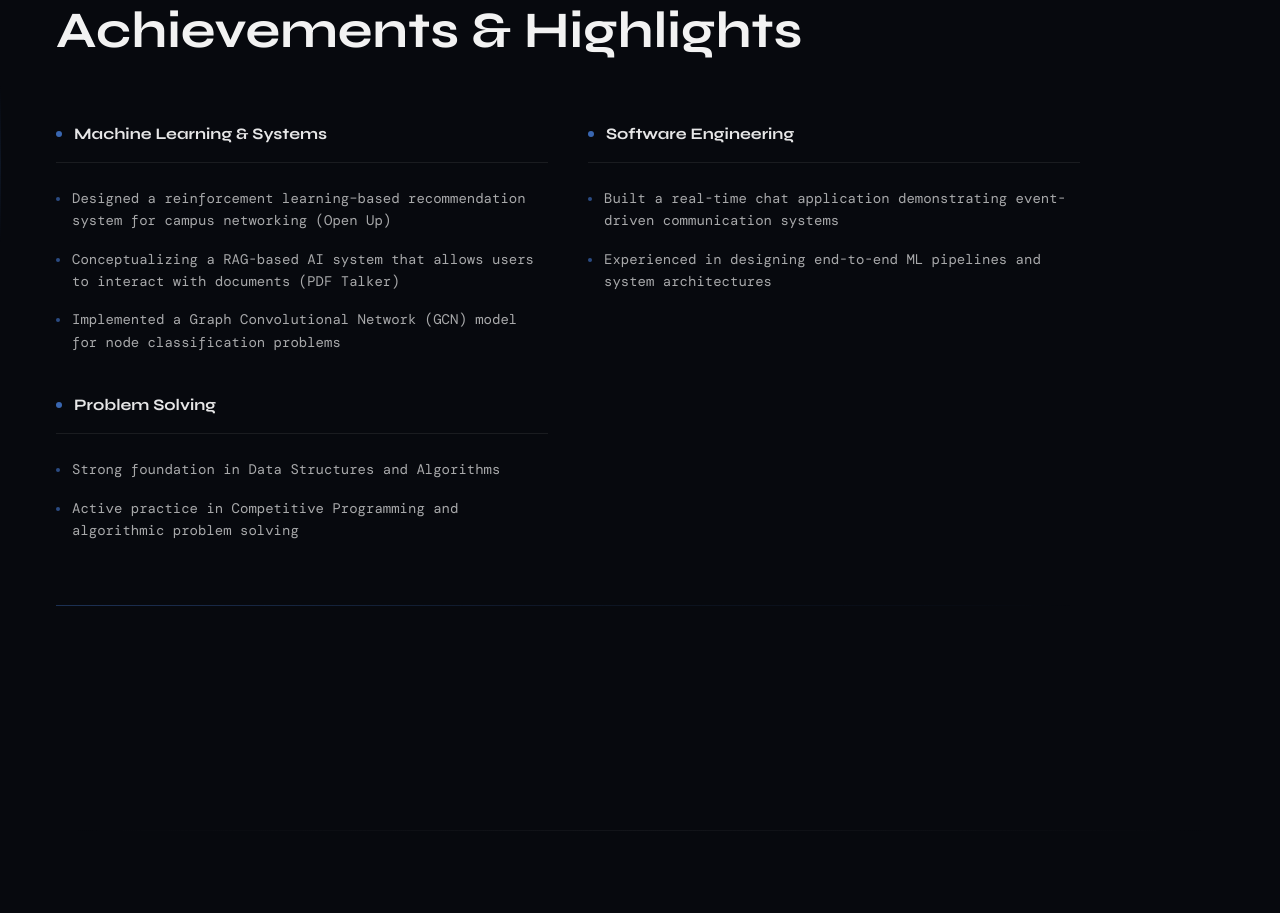
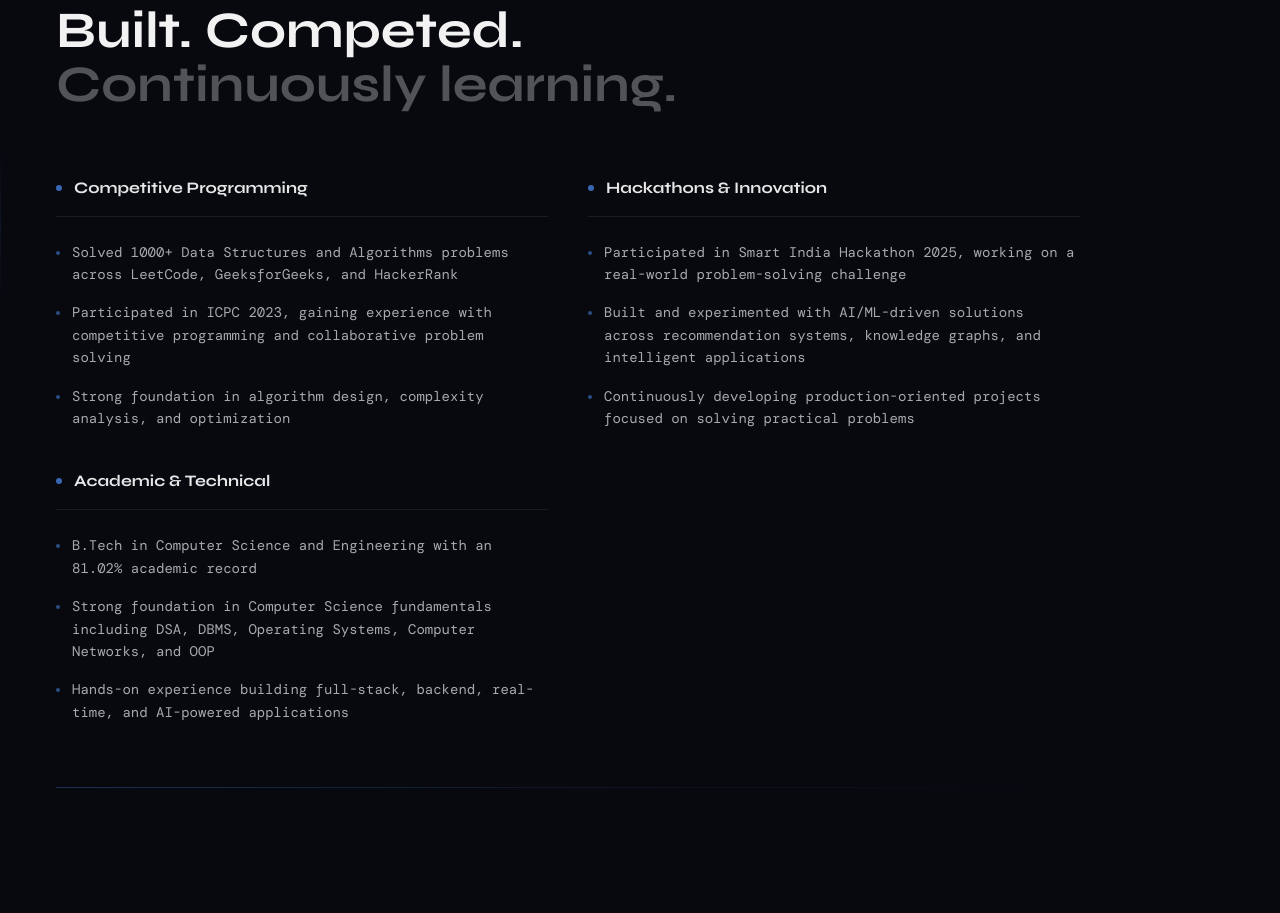
Before and after one commit to Shivanshu-2205/shivanshu-portfolio, a Next.js app: page / in a window 1280 px wide. Shown: the part 5040-5953 px from the top of the page. Built offline with nearby package versions, Linux system fonts and the light colour scheme; a web font is replaced by a local one.

Commit message:
Refactor Achievements component and update titles

```diff
--- a/components/Achievements.tsx
+++ b/components/Achievements.tsx
@@ -1,47 +1,63 @@
 "use client";
+
 import { motion } from "framer-motion";
 import { useReveal } from "./useReveal";
 import SectionLabel from "./SectionLabel";
 
 const achievementCategories = [
   {
-    title: "Machine Learning & Systems",
+    title: "Competitive Programming",
     items: [
-      "Designed a reinforcement learning–based recommendation system for campus networking (Open Up)",
-      "Conceptualizing a RAG-based AI system that allows users to interact with documents (PDF Talker)",
-      "Implemented a Graph Convolutional Network (GCN) model for node classification problems",
+      "Solved 1000+ Data Structures and Algorithms problems across LeetCode, GeeksforGeeks, and HackerRank",
+      "Participated in ICPC 2023, gaining experience with competitive programming and collaborative problem solving",
+      "Strong foundation in algorithm design, complexity analysis, and optimization",
     ],
   },
   {
-    title: "Software Engineering",
+    title: "Hackathons & Innovation",
     items: [
-      "Built a real-time chat application demonstrating event-driven communication systems",
-      "Experienced in designing end-to-end ML pipelines and system architectures",
+      "Participated in Smart India Hackathon 2025, working on a real-world problem-solving challenge",
+      "Built and experimented with AI/ML-driven solutions across recommendation systems, knowledge graphs, and intelligent applications",
+      "Continuously developing production-oriented projects focused on solving practical problems",
     ],
   },
   {
-    title: "Problem Solving",
+    title: "Academic & Technical",
     items: [
-      "Strong foundation in Data Structures and Algorithms",
-      "Active practice in Competitive Programming and algorithmic problem solving",
+      "B.Tech in Computer Science and Engineering with an 81.02% academic record",
+      "Strong foundation in Computer Science fundamentals including DSA, DBMS, Operating Systems, Computer Networks, and OOP",
+      "Hands-on experience building full-stack, backend, real-time, and AI-powered applications",
     ],
   },
 ];
 
-const rv = (delay = 0, dir: "up" | "left" | "right" = "up") => ({
+const rv = (
+  delay = 0,
+  dir: "up" | "left" | "right" = "up"
+) => ({
   initial: {
     opacity: 0,
     y: dir === "up" ? 30 : 0,
     x: dir === "left" ? -30 : dir === "right" ? 30 : 0,
   },
-  transition: { duration: 0.8, ease: [0.22, 1, 0.36, 1], delay },
+  transition: {
+    duration: 0.8,
+    ease: [0.22, 1, 0.36, 1],
+    delay,
+  },
 });
 
 export default function Achievements() {
   const { ref, inView } = useReveal();
-  const animate = (delay = 0, dir: "up" | "left" | "right" = "up") => ({
+
+  const animate = (
+    delay = 0,
+    dir: "up" | "left" | "right" = "up"
+  ) => ({
     ...rv(delay, dir),
-    animate: inView ? { opacity: 1, y: 0, x: 0 } : {},
+    animate: inView
+      ? { opacity: 1, y: 0, x: 0 }
+      : {},
   });
 
   return (
@@ -56,11 +72,16 @@ export default function Achievements() {
         {/* Section Header */}
         <motion.div {...animate(0, "left")}>
           <SectionLabel num="04" label="Achievements" />
+
           <h2
             className="font-syne font-bold leading-[1.05] mb-16 text-white/95"
             style={{ fontSize: "clamp(30px,4vw,52px)" }}
           >
-            Achievements & Highlights
+            Built. Competed.
+            <br />
+            <span className="text-white/30">
+              Continuously learning.
+            </span>
           </h2>
         </motion.div>
 
@@ -75,6 +96,7 @@ export default function Achievements() {
               {/* Category Title */}
               <div className="flex items-center gap-3 pb-4 border-b border-white/[0.08]">
                 <div className="w-1.5 h-1.5 rounded-full bg-accent/70" />
+
                 <h3 className="font-syne font-bold text-base text-white/90">
                   {category.title}
                 </h3>
@@ -85,12 +107,24 @@ export default function Achievements() {
                 {category.items.map((item, itemIdx) => (
                   <motion.div
                     key={itemIdx}
-                    initial={{ opacity: 0, x: -15 }}
-                    animate={inView ? { opacity: 1, x: 0 } : {}}
+                    initial={{
+                      opacity: 0,
+                      x: -15,
+                    }}
+                    animate={
+                      inView
+                        ? {
+                            opacity: 1,
+                            x: 0,
+                          }
+                        : {}
+                    }
                     transition={{
                       duration: 0.6,
                       ease: [0.22, 1, 0.36, 1],
-                      delay: 0.1 * (catIdx + 1) + 0.06 * (itemIdx + 1),
+                      delay:
+                        0.1 * (catIdx + 1) +
+                        0.06 * (itemIdx + 1),
                     }}
                     className="group flex gap-3 items-start"
                   >
@@ -108,16 +142,20 @@ export default function Achievements() {
           ))}
         </div>
 
-        {/* Bottom accent line */}
+        {/* Bottom Accent Line */}
         <motion.div
           initial={{ scaleX: 0 }}
           animate={inView ? { scaleX: 1 } : {}}
-          transition={{ duration: 0.8, delay: 0.4, ease: [0.22, 1, 0.36, 1] }}
+          transition={{
+            duration: 0.8,
+            delay: 0.4,
+            ease: [0.22, 1, 0.36, 1],
+          }}
           className="h-px bg-gradient-to-r from-accent/30 via-accent/10 to-transparent mt-16 origin-left"
         />
       </div>
 
-      {/* Decorative elements */}
+      {/* Decorative Element */}
       <div className="absolute left-0 top-1/3 w-px h-40 bg-gradient-to-b from-accent/0 via-accent/20 to-accent/0 opacity-50" />
     </section>
   );
```
